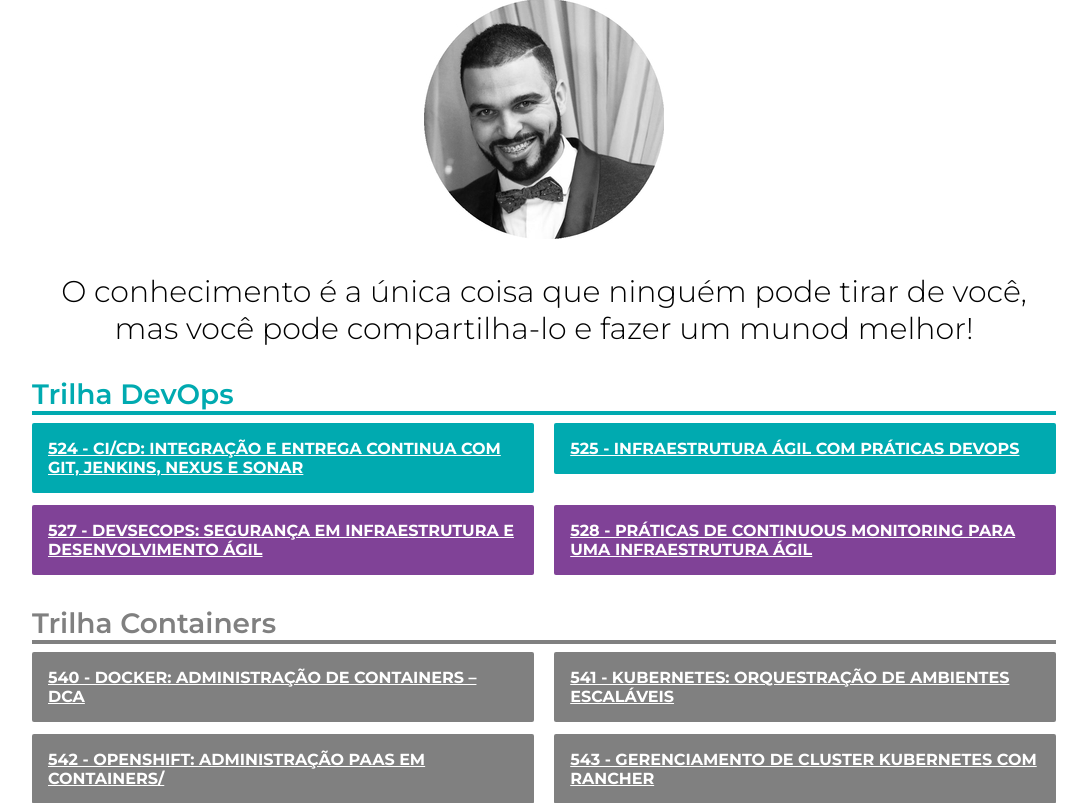
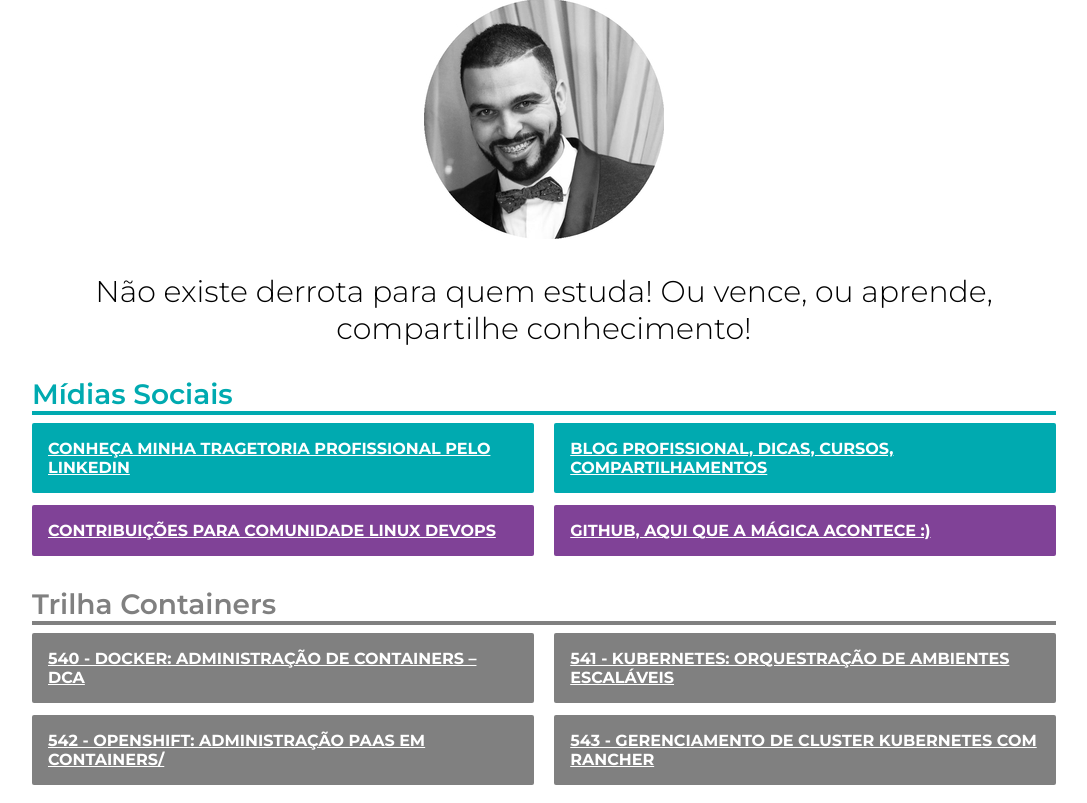
Before and after one commit to 4linux/DevOpsLab-HelloWorld, a Flask app: page / in a window 1280 px wide. Shown: the part 62-865 px from the top of the page, without its empty margins (96-1183 px from the left). Run offline with Flask 2, Linux system fonts and the light colour scheme.

Commit message:
update codigo

```diff
--- a/templates/index.html
+++ b/templates/index.html
@@ -5,7 +5,7 @@
 	<meta charset="UTF-8">
 	<meta name="viewport" content="width=device-width, initial-scale=1.0">
 	<meta http-equiv="X-UA-Compatible" content="ie=edge">
-	<title>DevOps Essentials</title>
+	<title>DevOps Alexandre Monteiro</title>
 	<link rel="stylesheet" href="/static/css/main.css">
 </head>
 
@@ -21,38 +21,38 @@
 	<div class="container">
 		<div class="devops-paths">
 
-			<p class="keep-studying">O conhecimento é a única coisa que ninguém pode tirar de você, mas você pode compartilha-lo e fazer um munod melhor!</p>
+			<p class="keep-studying">Não existe derrota para quem estuda! Ou vence, ou aprende, compartilhe conhecimento!</p>
 
 			<div class="devops-path path">
-				<h1>Trilha DevOps</h1>
-				<a href="https://4linux.com.br/cursos/treinamento/ci-cd-integracao-e-entrega-continua-com-git-jenkins-nexus-e-sonar" class="devops-course course">
-					<h2>524 - CI/CD: INTEGRAÇÃO E ENTREGA CONTINUA COM GIT, JENKINS, NEXUS E SONAR</h2>
+				<h1>Mídias Sociais</h1>
+				<a href="https://www.linkedin.com/in/alexandremsg/" class="devops-course course">
+					<h2>CONHEÇA MINHA TRAGETORIA PROFISSIONAL PELO LINKEDIN</h2>
 				</a><!--
-				--><a href="https://4linux.com.br/cursos/treinamento/infraestrutura-agil-com-praticas-devops" class="devops-course course">
-					<h2>525 - INFRAESTRUTURA ÁGIL COM PRÁTICAS DEVOPS</h2>
+				--><a href="#" class="devops-course course">
+					<h2>BLOG PROFISSIONAL, DICAS, CURSOS, COMPARTILHAMENTOS</h2>
 				</a><!--
-				--><a href="https://www.4linux.com.br/curso/continuous-monitoring" class="ops-course course">
-					<h2>527 - DEVSECOPS: SEGURANÇA EM INFRAESTRUTURA E DESENVOLVIMENTO ÁGIL</h2>
+				--><a href="https://www.vivaolinux.com.br/~alexandrevl" class="ops-course course">
+					<h2>CONTRIBUIÇÕES PARA COMUNIDADE LINUX DEVOPS</h2>
 				</a><!--
-				--><a href="https://4linux.com.br/cursos/treinamento/praticas-de-continuous-monitoring-para-uma-infraestrutura-agil/" class="ops-course course">
-					<h2>528 - PRÁTICAS DE CONTINUOUS MONITORING PARA UMA INFRAESTRUTURA ÁGIL</h2>
+				--><a href="https://github.com/alexandremsg" class="ops-course course">
+					<h2>GITHUB, AQUI QUE A MÁGICA ACONTECE :)</h2>
 				</a>
 			</div>
 
 			<div class="ex-path path">
-				<h1>Trilha Containers</h1>
+			<!-->	<h1>Trilha Containers</h1>
 				<a href="https://4linux.com.br/cursos/treinamento/docker-administracao-de-containers-dca" class="ex-course course">
 					<h2>540 - DOCKER: ADMINISTRAÇÃO DE CONTAINERS – DCA</h2>
 				</a><!--
-				--><a href="https://4linux.com.br/cursos/treinamento/kubernetes-orquestracao-de-ambientes-escalaveis" class="ex-course course">
+				--!><a href="https://4linux.com.br/cursos/treinamento/kubernetes-orquestracao-de-ambientes-escalaveis" class="ex-course course">
 					<h2>541 - KUBERNETES: ORQUESTRAÇÃO DE AMBIENTES ESCALÁVEIS</h2>
 				</a><!--
-				--><a href="https://4linux.com.br/cursos/treinamento/openshift-administracao-paas-em-containers" class="ex-course course">
+				--!><a href="https://4linux.com.br/cursos/treinamento/openshift-administracao-paas-em-containers" class="ex-course course">
 					<h2>542 - OPENSHIFT: ADMINISTRAÇÃO PAAS EM CONTAINERS/</h2>
 				</a><!--
-				--><a href="https://4linux.com.br/cursos/treinamento/gerenciamento-de-cluster-kubernetes-com-rancher" class="ex-course course">
+				--!><a href="https://4linux.com.br/cursos/treinamento/gerenciamento-de-cluster-kubernetes-com-rancher" class="ex-course course">
 					<h2>543 - GERENCIAMENTO DE CLUSTER KUBERNETES COM RANCHER</h2>
-				</a>
+				</a><!-->
 			</div>
 
 		</div>
```
